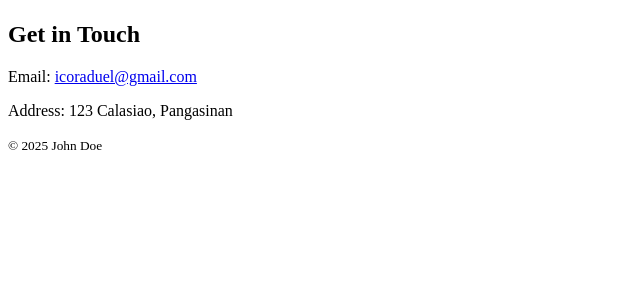
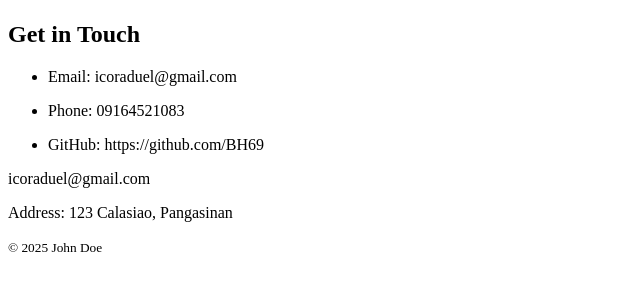
Before and after one commit to BH69/html-portfolio, a plain HTML site: page contact.html in a window 1280 px wide. Shown: the part 335-626 px from the top of the page, without its empty margins (0-640 px from the left). Drawn offline with Linux system fonts and the light colour scheme.

Commit message:
Update contact page content

```diff
--- a/contact.html
+++ b/contact.html
@@ -20,7 +20,18 @@
 		<img src="assets/placeholder.svg" alt="Portfolio logo placeholder" width="200" height="200">
 		<section>
 			<h2>Get in Touch</h2>
-			<p>Email: <a href="mailto:your.email@example.com">icoraduel@gmail.com</a></p>
+            <ul>
+                <li>
+                    <p>Email: icoraduel@gmail.com</p>
+                </li>
+                <li>
+                    <p>Phone: 09164521083</p>
+                </li>
+                <li>
+                    <p>GitHub: https://github.com/BH69</p>
+                </li>
+            </ul>
+			<p>icoraduel@gmail.com</p>
 			<p>Address: 123 Calasiao, Pangasinan</p>
 		</section>
 	</main>
```
